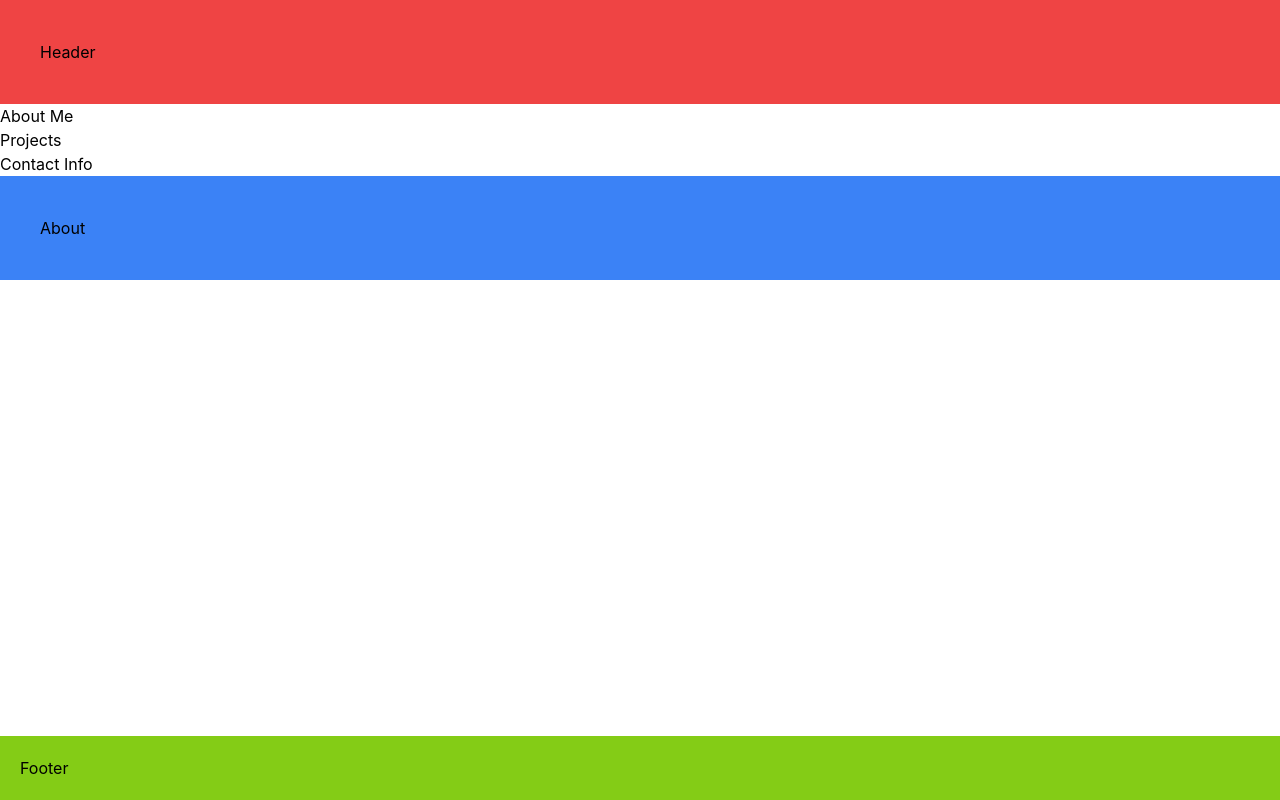
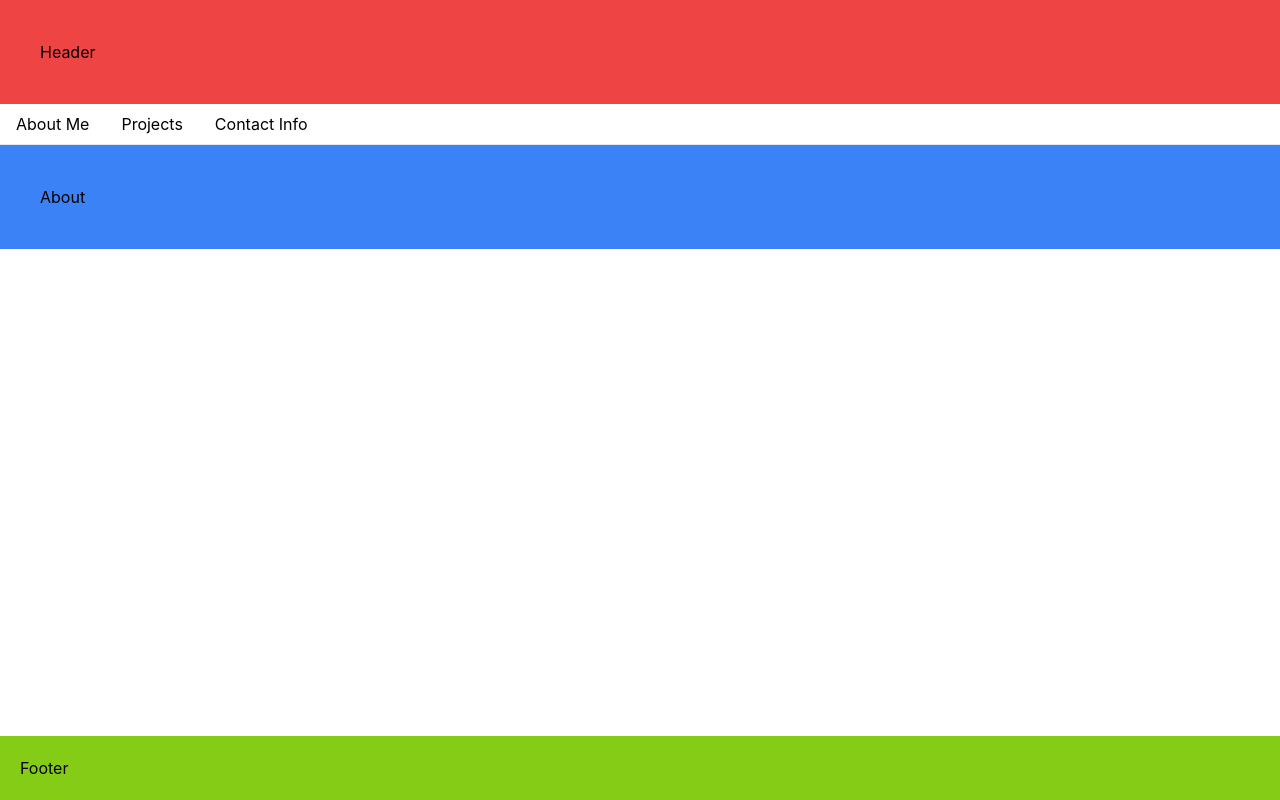
Before and after one commit to SamMarch/20-React-Challenge-React-Portfolio, a React (Create React App) app in the folder portfolio/: page / in a window 1280 px wide. Built offline with nearby package versions, Linux system fonts and the light colour scheme.

Commit message:
changed styling from bootstrap to tailwind

```diff
--- a/portfolio/src/components/Navigation.js
+++ b/portfolio/src/components/Navigation.js
@@ -2,30 +2,42 @@ import React from "react";
 
 function Navigation({ currentPage, handlePageChange }) {
   return (
-    <ul className="nav nav-tabs">
-      <li className="nav-item">
+    <ul className="flex flex-wrap list-none pl-0 mb-0 border border-t-0 border-r-0 border-l-0 border-b-1 border-gray-200">
+      <li className="">
         <a
           href="#about"
           onClick={() => handlePageChange("About")}
-          className={currentPage === "About" ? "nav-link active" : "nav-link"}
+          className={
+            currentPage === "About"
+              ? "inline-block py-2 px-4 no-underline active"
+              : "inline-block py-2 px-4 no-underline"
+          }
         >
           About Me
         </a>
       </li>
-      <li className="nav-item">
+      <li className="">
         <a
           href="#Project"
           onClick={() => handlePageChange("Project")}
-          className={currentPage === "Project" ? "nav-link active" : "nav-link"}
+          className={
+            currentPage === "Project"
+              ? "inline-block py-2 px-4 no-underline active"
+              : "inline-block py-2 px-4 no-underline"
+          }
         >
           Projects
         </a>
       </li>
-      <li className="nav-item">
+      <li className="">
         <a
           href="#Contact"
           onClick={() => handlePageChange("Contact")}
-          className={currentPage === "Contact" ? "nav-link active" : "nav-link"}
+          className={
+            currentPage === "Contact"
+              ? "inline-block py-2 px-4 no-underline active"
+              : "inline-block py-2 px-4 no-underline"
+          }
         >
           Contact Info
         </a>
```
